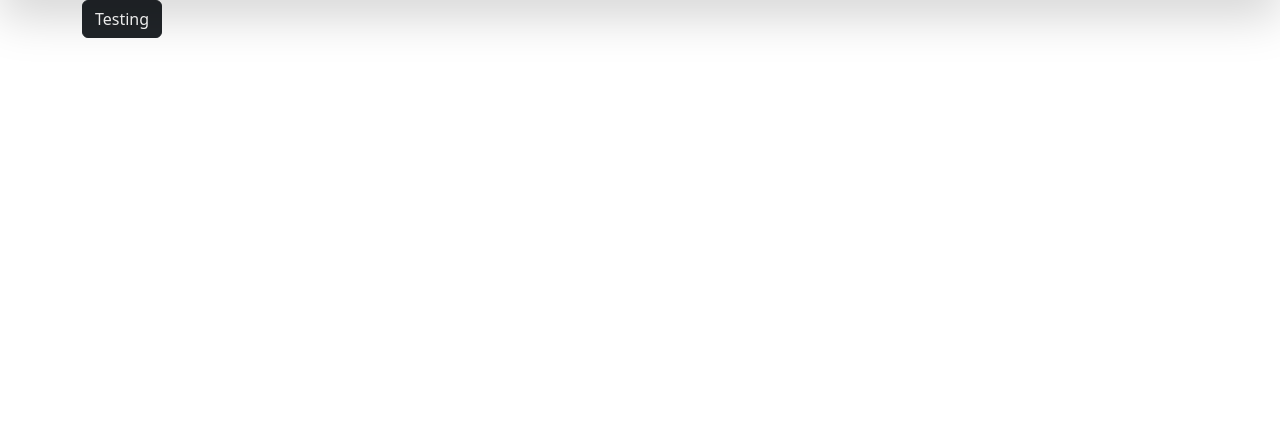
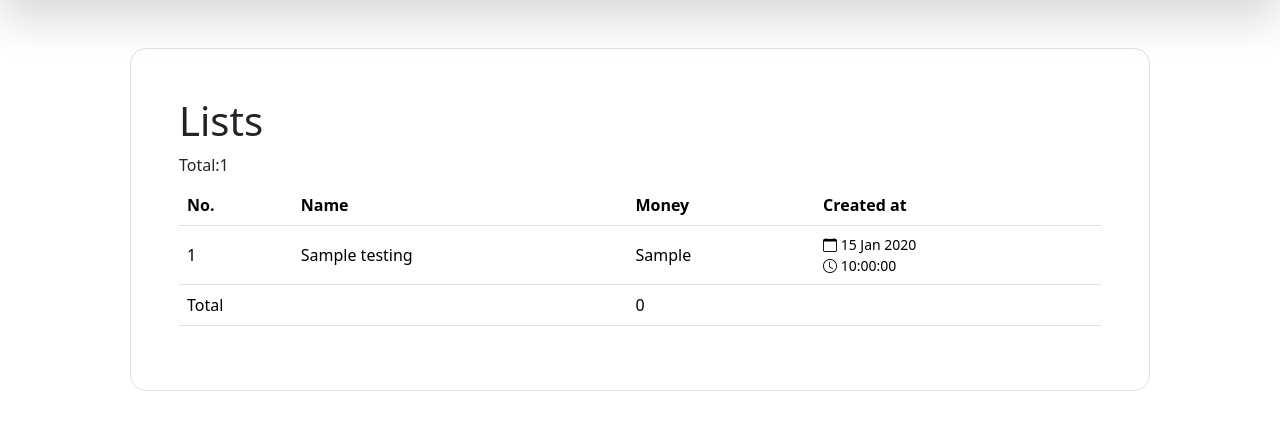
Before and after one commit to mhkhizil/php-mysql-CRUD-with-UI, a PHP site: page /list-index.php in a window 1280 px wide. Shown: the part 56-486 px from the top of the page. Run offline with PHP 8.4, Linux system fonts and the light colour scheme; tables that the repository leaves empty or names only in its code hold one stand-in row (values such as "Sample post"); some libraries are stand-ins or nearby versions.

Commit message:
showing lists

```diff
--- a/core/function.php
+++ b/core/function.php
@@ -10,4 +10,22 @@ function url(string $path=null):string
     }
 
 return$url;
-}
+};
+function alert(string $message ,string $color="success"):string{
+    return "<div class=' alert alert-$color  text-dark'>
+    $message
+    </div>";
+};
+function dd ($data,bool $showType=false):void{
+    echo "<pre style='line-height:1.2rem;background-color:black;color:white;margin:10px;padding:20px;border-radius:10px'>";
+    if($showType){
+        var_dump($data);
+    }else{
+        print_r($data);
+    }
+    echo "</pre>";
+    die();
+    };
+    function ShowDatTimeFormatted(string $timestamp,string $format="d M Y"):string{
+        return date($format,strtotime($timestamp));
+    }
--- a/list-create.php
+++ b/list-create.php
@@ -13,9 +13,7 @@
                 $sql=
                 "INSERT INTO testing(sname,money) VALUES('$name',$money)";
                 if(mysqli_query($con,$sql)){
-                  echo "<div class=' alert alert-dark  text-dark'>
-                  Data Inserted!
-                  </div>";
+                  echo alert("Data Inserted!");
                 }
               }
               ?>
--- a/list-index.php
+++ b/list-index.php
@@ -4,7 +4,55 @@
 <div class="  container">
   <div class=" row">
         <div class=" col-12">
-            <button class=" btn btn-dark">Testing</button>
+            <div class=" border rounded-4 p-5 m-5">
+              <h1> Lists</h1>
+              <?php
+              $sql="SELECT * FROM testing";
+              $query=mysqli_query($con,$sql);
+              $sumSql="SELECT SUM(money) AS Total_Dept FROM testing";
+              $sumSql=mysqli_query($con,$sumSql);
+
+
+              ?>
+              <div class=" my-2">
+                Total:<?= $query->num_rows?>
+              </div>
+              <table class=" table  table-hover">
+                <thead>
+                  <tr>
+                    <th>No.</th>
+                    <th>Name</th>
+                    <th>Money</th>
+                    <th>Created at</th>
+                  </tr>
+                </thead>
+                <tbody>
+                  <?php while($rows=mysqli_fetch_assoc($query)) :?>
+                      <tr class=" align-middle">
+                        <td><?=$rows["id"]?></td>
+                        <td><?=$rows["name"]?></td>
+                        <td><?=$rows["money"]?></td>
+                        <td>
+                          <p class=" mb-0 small">
+                          <i class=" bi bi-calendar"> </i>
+                          <?=ShowDatTimeFormatted($rows["created_at"])?></p>
+                          <p class=" mb-0  small">
+                          <i class=" bi bi-clock"> </i>
+                          <?=ShowDatTimeFormatted($rows["created_at"],'h:i:s')?></p>
+                        </td>
+                      </tr>
+
+                    <?php endwhile;?>
+                </tbody>
+                <tfoot>
+                  <tr>
+                    <td colspan="2">Total</td>
+                    <td colspan="2"><?=mysqli_fetch_assoc($sumSql)['Total_Dept']?></td>
+                  </tr>
+                </tfoot>
+              </table>
+
+            </div>
         </div>
   </div>
 </div>
```
